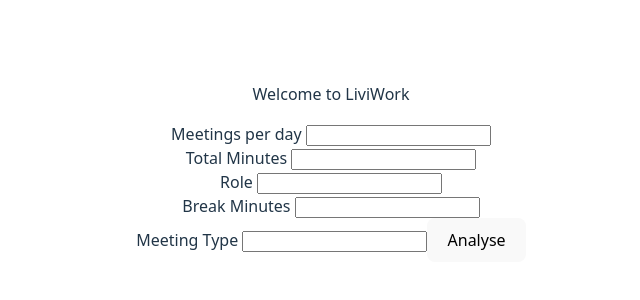
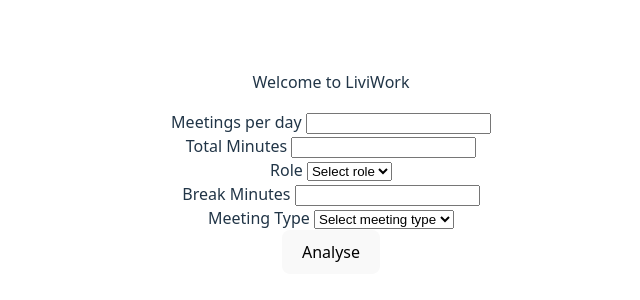
Before and after one commit to id-87/LiviWork, a React (Vite) app in the folder frontend/: page / in a window 1280 px wide. Shown: the part 236-536 px from the top of the page, without its empty margins (309-949 px from the left). Built offline with nearby package versions, Linux system fonts and the light colour scheme.

Commit message:
Local Testing Done

```diff
--- a/frontend/src/App.jsx
+++ b/frontend/src/App.jsx
@@ -8,15 +8,17 @@
 function App() {
   const [count, setCount] = useState(0)
   const [result, setResult] = useState(null);
+  const [data,setData]=useState(false)
   const [mpd,setMpd]=useState("")
   const [tm,setTm]=useState("")
   const [role,setRole]=useState("")
   const [bm,setBm]=useState("")
   const [mt,setMt]=useState("")
-  const url=import.meta.env.VITEBaseURL
+  const url=import.meta.env.VITE_BASE_URL
 
   const handleSubmit=async(e)=>{
     e.preventDefault()
+    try{
     const data=await axios.post(url,{
       "meetings_per_day":Number(mpd),
       "total_minutes":Number(tm),
@@ -25,6 +27,10 @@
       "meeting_type":mt
     })
     setResult(data.data)
+  }catch(err){
+    console.log(err)
+    alert("Failed to get prediction")
+  }
   }
 //   {
 //   "meetings_per_day": 5,
@@ -37,20 +43,37 @@
 
   return (
     <>
+
       <p>Welcome to LiviWork</p>
+      {result? <>
+      <p>Fatigue Level:{result.fatigueLevel}</p>
+      <p>Confidence:{result.confidence}</p>
+      </>:
+
       <form onSubmit={handleSubmit}>
-        <label >Meetings per day <input type="text" value={mpd} onChange={(e)=>setMpd(e.target.value)} /></label>
+        <label >Meetings per day <input type="number" value={mpd} onChange={(e)=>setMpd(e.target.value)} /></label>
         <br />
-        <label >Total Minutes <input type="text" value={tm} onChange={(e)=>setTm(e.target.value)} /></label>
+        <label >Total Minutes <input type="number" value={tm} onChange={(e)=>setTm(e.target.value)} /></label>
         <br />
-        <label >Role <input type="text" value={role} onChange={(e)=>setRole(e.target.value)} /></label>
+        <label >Role <select value={role} onChange={(e) => setRole(e.target.value)}>
+  <option value="">Select role</option>
+  <option value="student">Student</option>
+  <option value="developer">Developer</option>
+  <option value="manager">Manager</option>
+</select></label>
         <br />
-        <label >Break Minutes <input type="text" value={bm} onChange={(e)=>setBm(e.target.value)} /></label>
+        <label >Break Minutes <input type="number" value={bm} onChange={(e)=>setBm(e.target.value)} /></label>
         <br />
-        <label >Meeting Type <input type="text" value={mt} onChange={(e)=>setMt(e.target.value)} /></label>
-
+        <label >Meeting Type <select value={mt} onChange={(e) => setMt(e.target.value)}>
+  <option value="">Select meeting type</option>
+  <option value="online">Online</option>
+  <option value="offline">Offline</option>
+</select>
+</label>
+        <br />
         <button type='submit'>Analyse</button>
       </form>
+}
     </>
   )
 }
```
Also changed, not shown: 1 other file (tests, documents, lock files or other folders).
